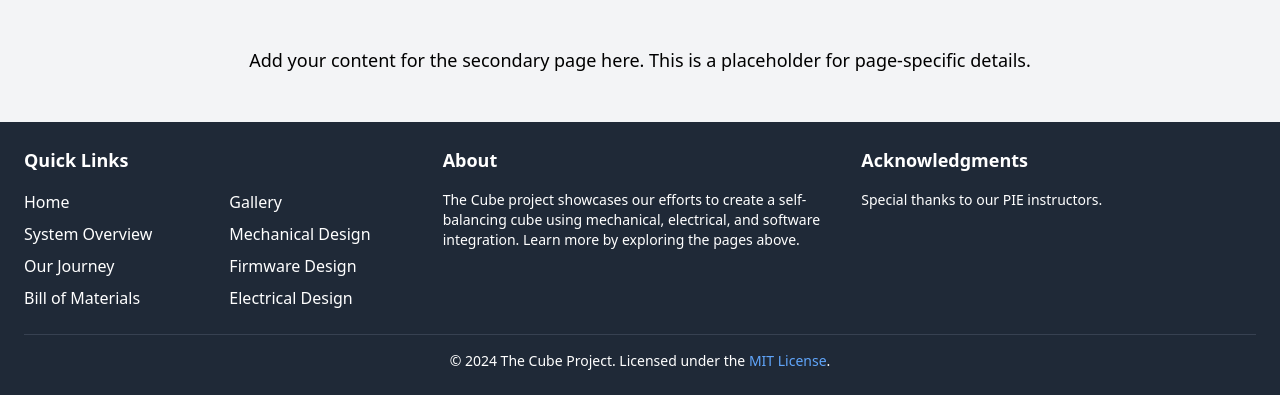
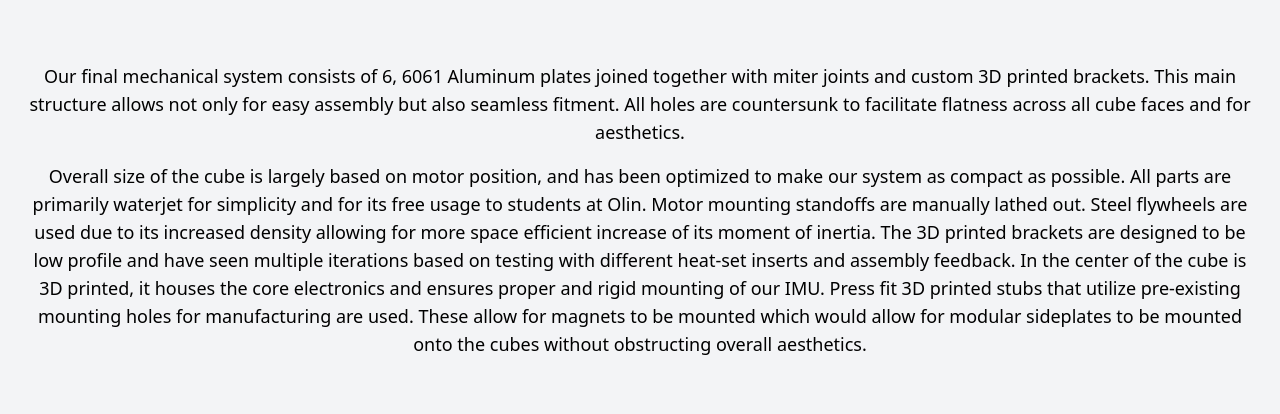
Before and after one commit to NividhSingh/Cube, a plain HTML site: page pages/mechanical-design.html in a window 1280 px wide. Shown: the part 386-800 px from the top of the page. Drawn offline with nearby package versions, Linux system fonts and the light colour scheme.

Commit message:
Finished mechanical page

```diff
--- a/pages/mechanical-design.html
+++ b/pages/mechanical-design.html
@@ -103,10 +103,34 @@
     <!-- Content Section -->
     <div class="py-12 bg-gray-100">
       <div class="container mx-auto px-6 text-center">
+        <p class="my-4"></p>
         <p class="text-lg">
-          Add your content for the secondary page here. This is a placeholder
-          for page-specific details.
+          Our final mechanical system consists of 6, 6061 Aluminum plates joined
+          together with miter joints and custom 3D printed brackets. This main
+          structure allows not only for easy assembly but also seamless fitment.
+          All holes are countersunk to facilitate flatness across all cube faces
+          and for aesthetics.
         </p>
+
+        <p class="my-4"></p>
+        <p class="text-lg">
+          Overall size of the cube is largely based on motor position, and has
+          been optimized to make our system as compact as possible. All parts
+          are primarily waterjet for simplicity and for its free usage to
+          students at Olin. Motor mounting standoffs are manually lathed out.
+          Steel flywheels are used due to its increased density allowing for
+          more space efficient increase of its moment of inertia. The 3D printed
+          brackets are designed to be low profile and have seen multiple
+          iterations based on testing with different heat-set inserts and
+          assembly feedback. In the center of the cube is 3D printed, it houses
+          the core electronics and ensures proper and rigid mounting of our IMU.
+          Press fit 3D printed stubs that utilize pre-existing mounting holes
+          for manufacturing are used. These allow for magnets to be mounted
+          which would allow for modular sideplates to be mounted onto the cubes
+          without obstructing overall aesthetics.
+        </p>
+
+        <p class="my-4"></p>
         <!DOCTYPE html>
         <html lang="en">
           <head>
@@ -193,16 +217,19 @@
           <!-- Acknowledgments Section -->
           <div>
             <h3 class="text-lg font-bold mb-4">Acknowledgments</h3>
-            <p class="text-sm">
-              Special thanks to our PIE instructors.
-            </p>
+            <p class="text-sm">Special thanks to our PIE instructors.</p>
           </div>
         </div>
         <!-- Footer Bottom -->
         <div class="mt-6 border-t border-gray-700 pt-4 text-center">
           <p class="text-sm">
             &copy; 2024 The Cube Project. Licensed under the
-            <a href="https://opensource.org/licenses/MIT" class="hover:underline text-blue-400" target="_blank">MIT License</a>.
+            <a
+              href="https://opensource.org/licenses/MIT"
+              class="hover:underline text-blue-400"
+              target="_blank"
+              >MIT License</a
+            >.
           </p>
         </div>
       </div>
```
